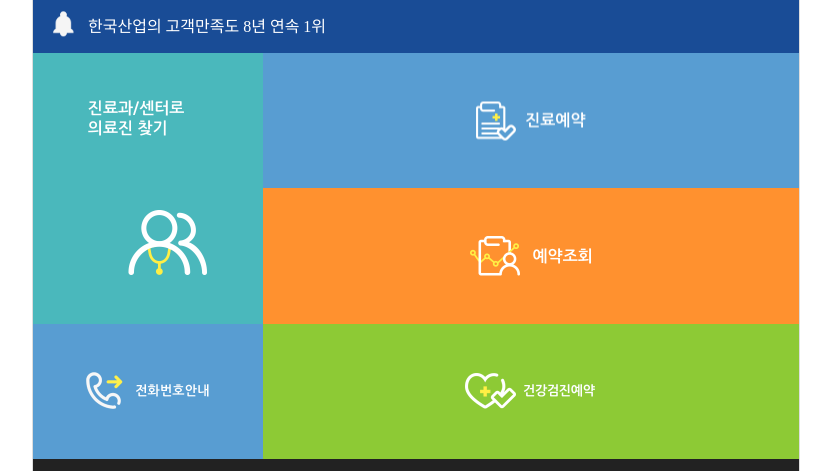
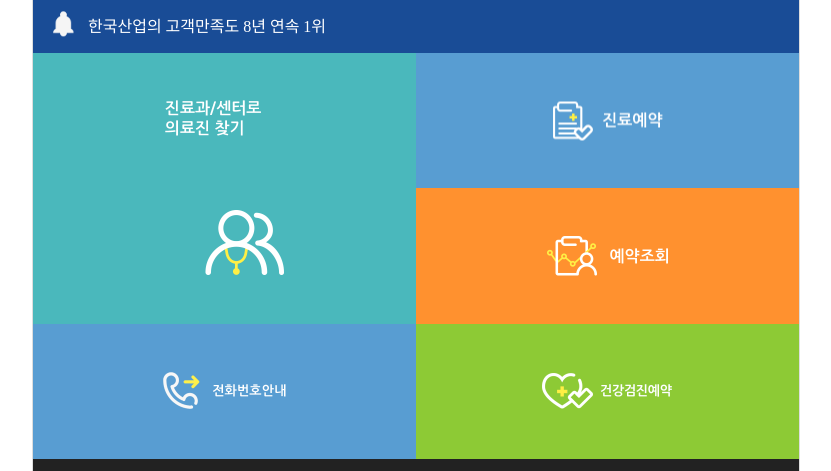
Before and after one commit to oktobat/asan1023, a plain HTML site: page index.html in a window 1280 px wide. Shown: the part 94-565 px from the top of the page, without its empty margins (224-1055 px from the left). Drawn offline with nearby package versions, Linux system fonts and the light colour scheme.

Commit message:
Add files via upload

```diff
--- a/css/style.css
+++ b/css/style.css
@@ -92,7 +92,7 @@ div.serch_wrap > div.ty02 { background:#ff912f }
 
 /* display:grid 방식 */
 #step_area { height:406px; display:grid; grid-template-rows: 66.66% 33.33% }
-.setArea { height:100%; display:grid; grid-template-columns: 30% 70%; }
+.setArea { height:100%; display:grid; grid-template-columns: 50% 50%; }
 .setArea > div { height:100% }
 div.service { background:#4ab8bc; }
 div.serch_wrap > div { height:50%; }
```
